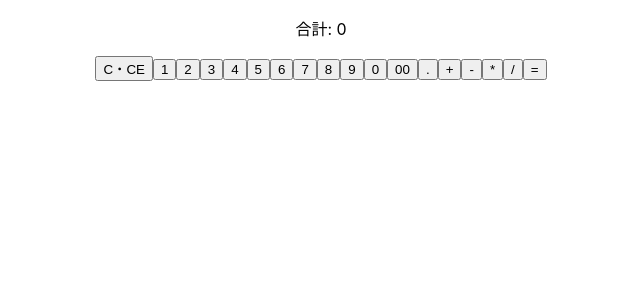
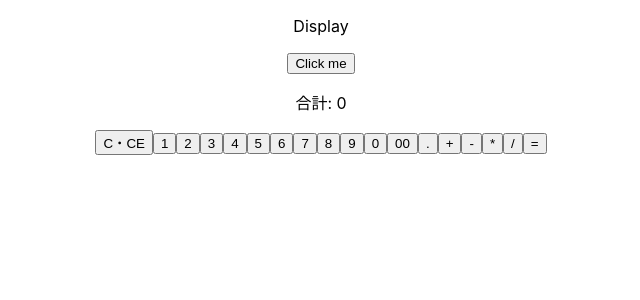
Before and after one commit to yamamotoryuuta/test-calculator, a React (Create React App) app: page / in a window 1280 px wide. Shown: the top 300 px of the page, without its empty margins (319-959 px from the left). Built offline with nearby package versions, Linux system fonts and the light colour scheme.

Commit message:
ファイル仮作成

```diff
--- a/src/component/App.tsx
+++ b/src/component/App.tsx
@@ -1,4 +1,6 @@
 import { useState, useEffect } from "react";
+import Display from "./Display";
+import Buttons from "./Buttons";
 import "../styles/App.css";
 
 type Operator = "+" | "-" | "*" | "/" | "";
@@ -12,7 +14,6 @@ type calcs = {
 
 /**
  * TODO:
- * 1, 00 機能の追加
  * ２、小数点機能の追加
  * 3, 0を押した時の処理、
  */
@@ -57,7 +58,9 @@ function App() {
   };
 
 	return (
-		<div className="App">
+    <div className="App">
+      <Display />
+      <Buttons />
 			<p>
 				合計: {display} <span>{calcs.operator}</span>
 			</p>
--- /dev/null
+++ b/src/component/Buttons.tsx
@@ -0,0 +1,10 @@
+
+
+function Buttons() {
+  return (
+    <div>
+      <button>Click me</button>
+    </div>
+  );
+}
+export default Buttons;
--- /dev/null
+++ b/src/component/Display.tsx
@@ -0,0 +1,9 @@
+
+function Display() {
+  return (
+    <p>
+      Display
+    </p>
+  )
+}
+export default Display;
```
